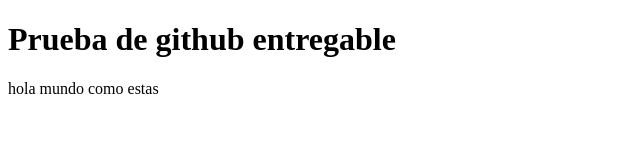
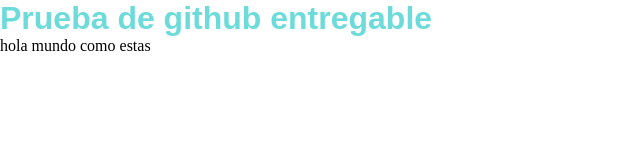
Before and after one commit to Esturomero/furnarius_esports_prueba, a plain HTML site: page index.html in a window 1280 px wide. Shown: the whole page, without its empty margins (0-640 px from the left). Drawn offline with Linux system fonts and the light colour scheme.

Commit message:
agregue estilos al h1

```diff
--- a/css/style.css
+++ b/css/style.css
@@ -2,3 +2,8 @@
     margin: 0;
     padding: 0;
 }
+
+h1{
+    font-family: sans-serif;
+    color: rgb(110, 219, 219);
+}
--- a/index.html
+++ b/index.html
@@ -5,6 +5,7 @@
     <meta http-equiv="X-UA-Compatible" content="IE=edge">
     <meta name="viewport" content="width=device-width, initial-scale=1.0">
     <title>Document</title>
+    <link rel="stylesheet" href="./css/style.css">
 </head>
 <body>
     <h1> Prueba de github entregable </h1>
```
